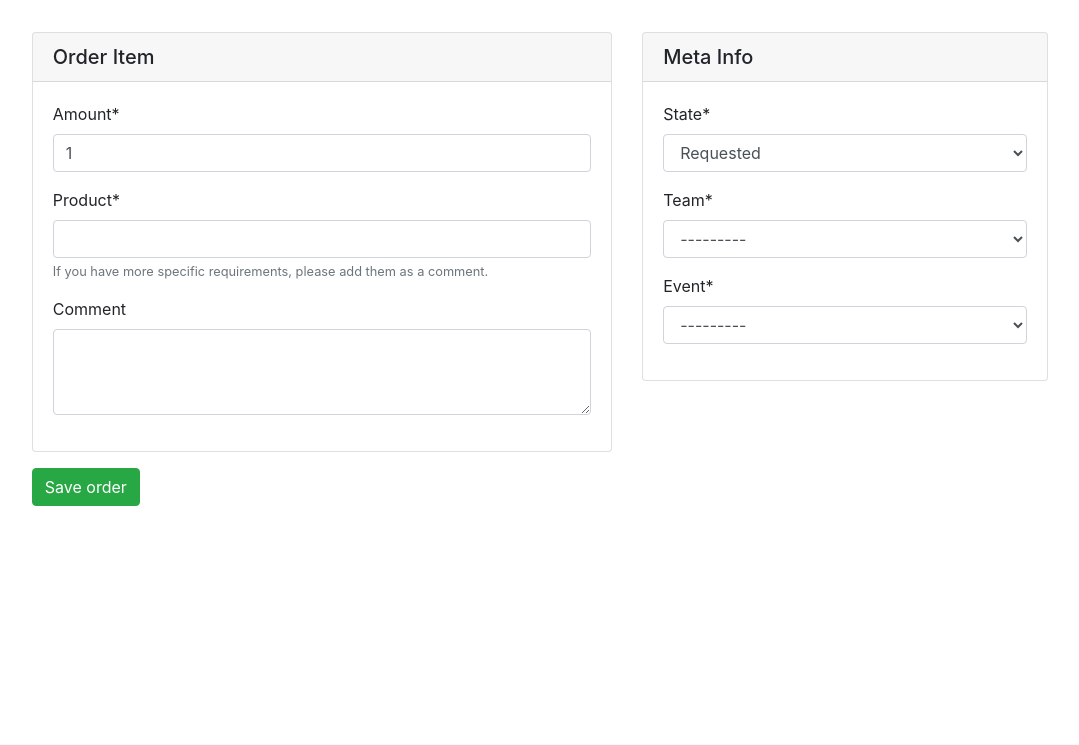
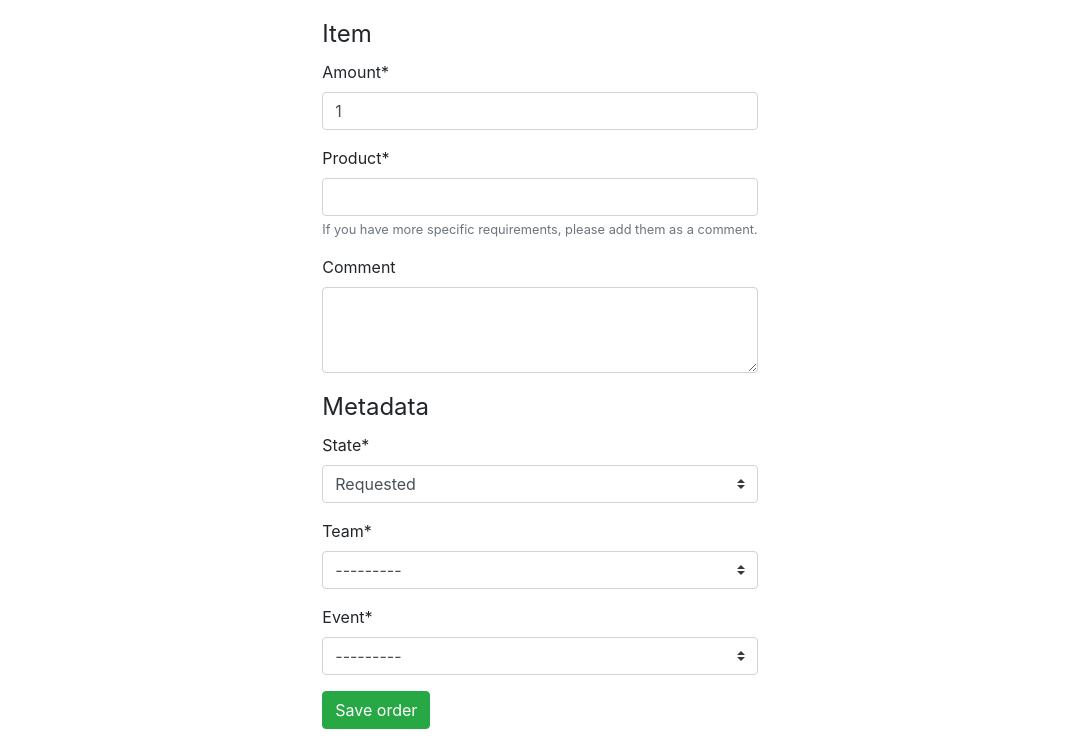
Before and after one commit to c3loc/squirrel, a Django app: page /orders/new in a window 1280 px wide. Shown: the part 56-801 px from the top of the page, without its empty margins (100-1179 px from the left). Before the commit the page ends 562 px from the top, so only its background shows below. Run offline with Django 3.2, Linux system fonts and the light colour scheme; the visitor is signed in with stand-in values (Sample User, id 1); data that the repository does not hold is empty; some libraries are stand-ins or nearby versions.

Commit message:
feat: reduce template length for order

```diff
--- a/src/squirrel/orders/forms.py
+++ b/src/squirrel/orders/forms.py
@@ -1,3 +1,6 @@
+from crispy_forms.bootstrap import Field
+from crispy_forms.helper import FormHelper
+from crispy_forms.layout import Fieldset, Layout, Submit
 from django import forms
 from django.forms import ChoiceField, ModelChoiceField, inlineformset_factory
 from squirrel.orders.models import (
@@ -19,14 +22,22 @@ class OrderForm(forms.ModelForm):
         my_states = kwargs.pop("states")
         super(OrderForm, self).__init__(*args, **kwargs)
 
+        # Cripsy form settings
+        self.helper = FormHelper(self)
+        self.helper.layout = Layout(
+            Fieldset("Item", "amount", Field("product", autocomplete="off"), "comment"),
+            Fieldset("Metadata", "state", "team", "event"),
+            Submit("submit", "Save order", css_class="btn-success"),
+        )
+
         self.fields["product"] = ModelChoiceField(
+            queryset=Product.objects.all().order_by("name"),
             to_field_name="name",
-            queryset=Product.objects.all().order_by("name"),
             widget=TextInput(
-                datalist=[p.name for p in Product.objects.all().order_by("name")],
-                attrs={"autocomplete": "off"},
+                datalist=[p.name for p in Product.objects.all().order_by("name")]
             ),
         )
+
         self.fields[
             "product"
         ].help_text = (
--- a/src/squirrel/orders/models.py
+++ b/src/squirrel/orders/models.py
@@ -100,7 +100,12 @@ class Order(models.Model):
 
     amount = models.PositiveIntegerField(default=1)
 
-    product = models.ForeignKey(Product, on_delete=models.PROTECT, null=True)
+    product = models.ForeignKey(
+        Product,
+        on_delete=models.PROTECT,
+        null=True,
+        help_text="If you have more specific requirements, please add them as a comment.",
+    )
 
     state = models.CharField(choices=STATE_CHOICES, default="REQ", max_length=30)
     event = models.ForeignKey(
--- a/src/templates/order.html
+++ b/src/templates/order.html
@@ -6,57 +6,6 @@
 
 {% block content %}
 <div class="row m-3 justify-content-center">
-  <form method="post">
-    {% csrf_token %}
-    <div class="row mb-3">
-      <div class="col-md-7">
-        <div class="card mt-3">
-          <h5 class="card-header">Order Item</h5>
-          <div class="card-body">
-            <div class="row">
-              <div class="col-12">
-                  {{ form.amount|as_crispy_field }}
-              </div>
-            </div>
-            <div class="row">
-              <div class="col-12">
-                {{ form.product|as_crispy_field }}
-              </div>
-            </div>
-            <div class="row">
-              <div class="col-12">
-                {{ form.comment|as_crispy_field }}
-              </div>
-            </div>
-          </div>
-        </div>
-      </div>
-      <div class="col-md-5">
-        <div class="card mt-3">
-          <h5 class="card-header">Meta Info</h5>
-          <div class="card-body">
-            <div class="row">
-              <div class="col-12">
-                <div class="form-group">
-                  {{ form.state|as_crispy_field }}
-                </div>
-              </div>
-              <div class="col-12">
-                <div class="form-group">
-                  {{ form.team|as_crispy_field }}
-                </div>
-              </div>
-              <div class="col-12">
-                <div class="form-group">
-                  {{ form.event|as_crispy_field }}
-                </div>
-              </div>
-            </div>
-          </div>
-        </div>
-      </div>
-    </div>
-    <button type="submit" class="btn btn-success">Save order</button>
-  </form>
+  {% crispy form %}
 </div>
 {% endblock %}
```
Also changed, not shown: src/squirrel/orders/migrations/0045_auto_20200616_2328.py (added), src/templates/widgets/input.html (line endings or trailing spaces).
